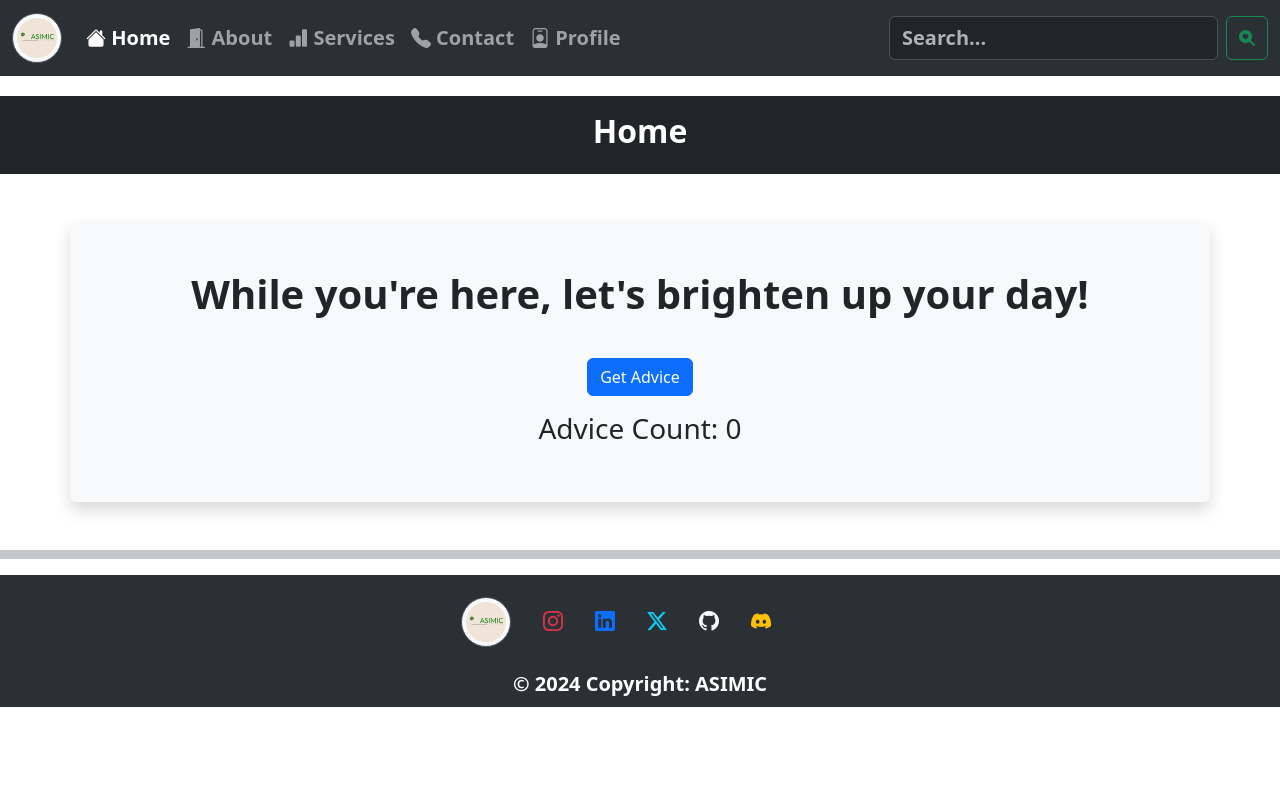
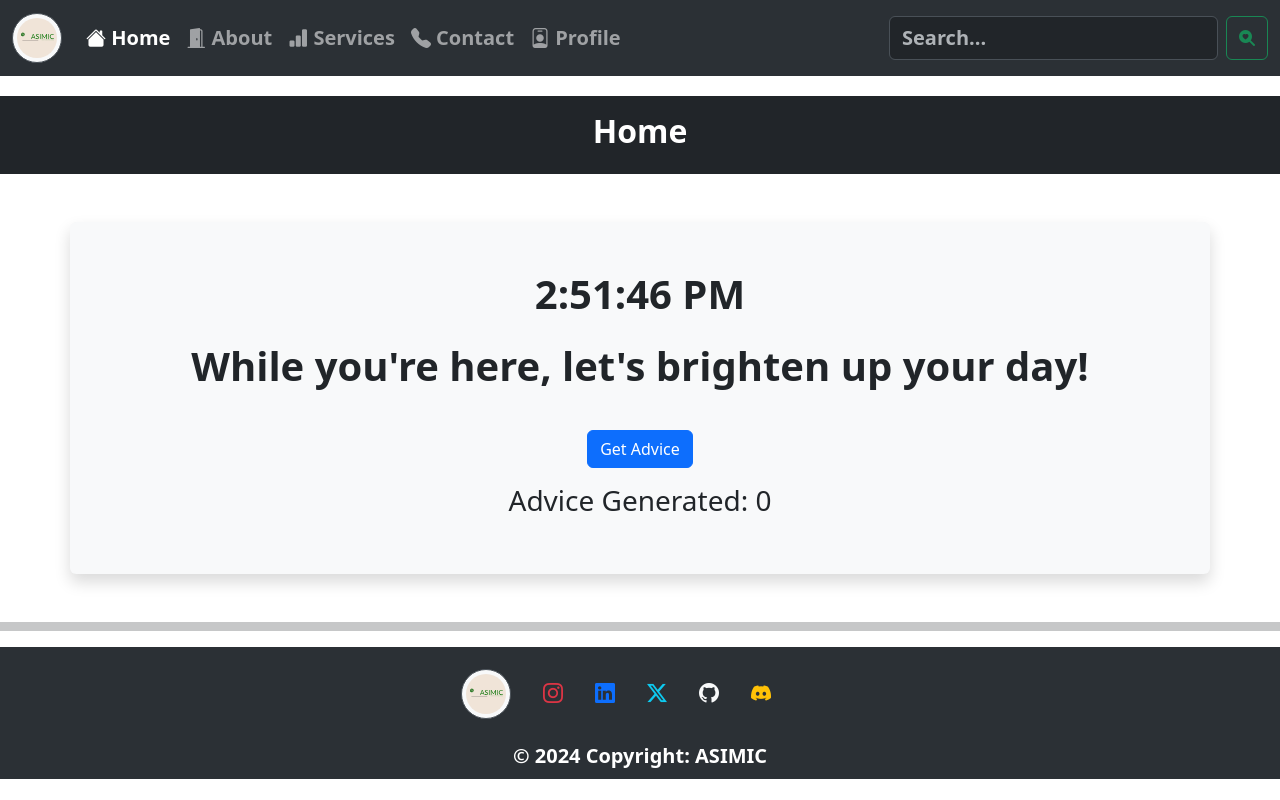
Before and after one commit to Asimic-James/Company-Site, a React (Vite) app: page / in a window 1280 px wide. Built offline with nearby package versions, Linux system fonts and the light colour scheme; no server answers.

Commit message:
Updated the home page with timestamp

```diff
--- a/src/Components/Home.jsx
+++ b/src/Components/Home.jsx
@@ -3,6 +3,7 @@ import PageBanner from './PageBanner'
 
 export default function Home() {
 
+  const [time, setTime] = useState(new Date().toLocaleTimeString());
   const [advice, setAdvice] = useState('')
   const [count, setCount] = useState(0)
 
@@ -14,18 +15,28 @@ export default function Home() {
   }
 
   useEffect(() => {
+    const timer = setInterval(() => {
+      setTime(new Date().toLocaleTimeString());
+    }, 1000);
+
     getAdvice()
+
+    return () => {
+      clearInterval(timer);
+    }
   }, []);
+
 
 
   return (
     <div>
         <PageBanner title="Home" />
         <div className="container mt-5 mb-5 text-center w-80 p-5 bg-light rounded shadow">
+          <h1 className="text-center mb-4 font-roboto fw-bold">{time}</h1>
           <h1 className="text-center mb-4 font-roboto fw-bold">While you're here, let's brighten up your day!</h1>
           <h2>{advice}</h2>
           <button className="btn btn-primary mt-3" onClick={getAdvice}>Get Advice</button>
-          <h3 className="text-center mt-3">Advice Count: {count}</h3>
+          <h3 className="text-center mt-3">Advice Generated: {count}</h3>
         </div>
     </div>
   )
```
Also changed, not shown: src/Components/Services.jsx (+33 -0 lines).
